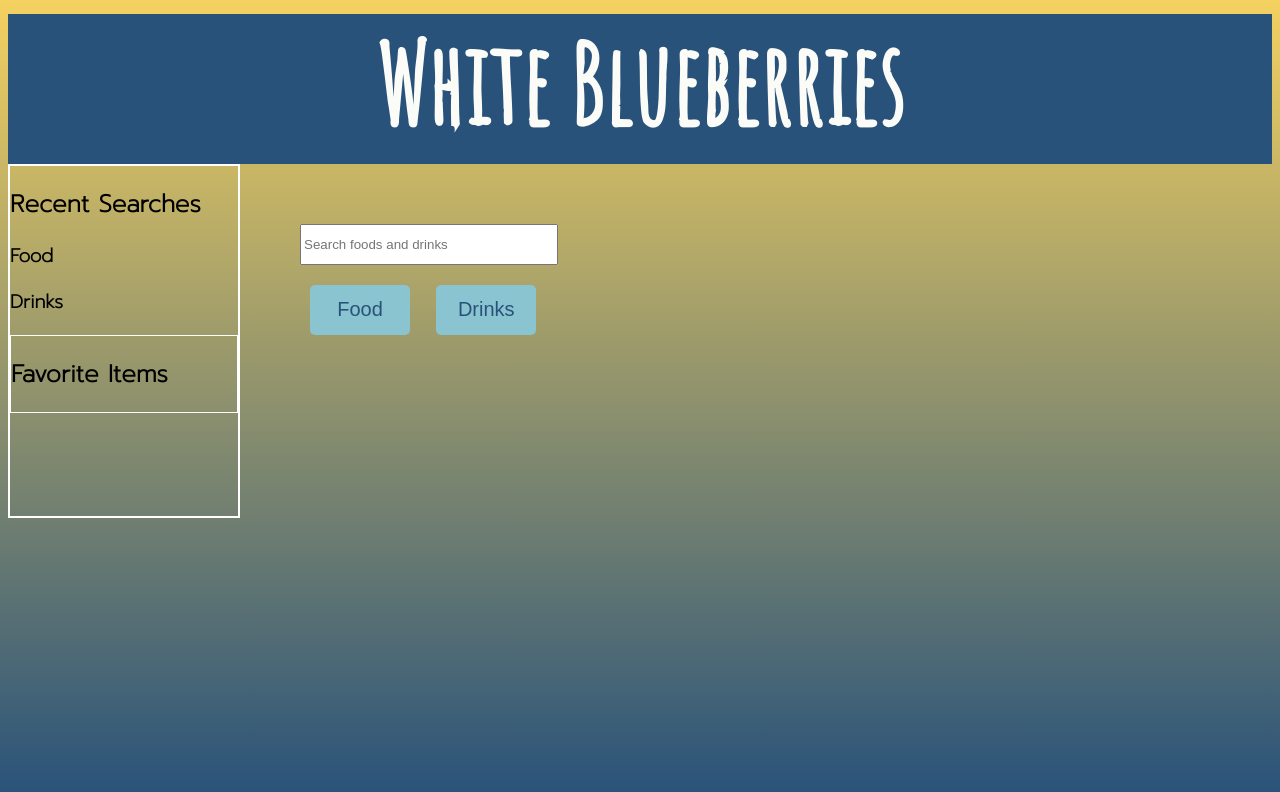
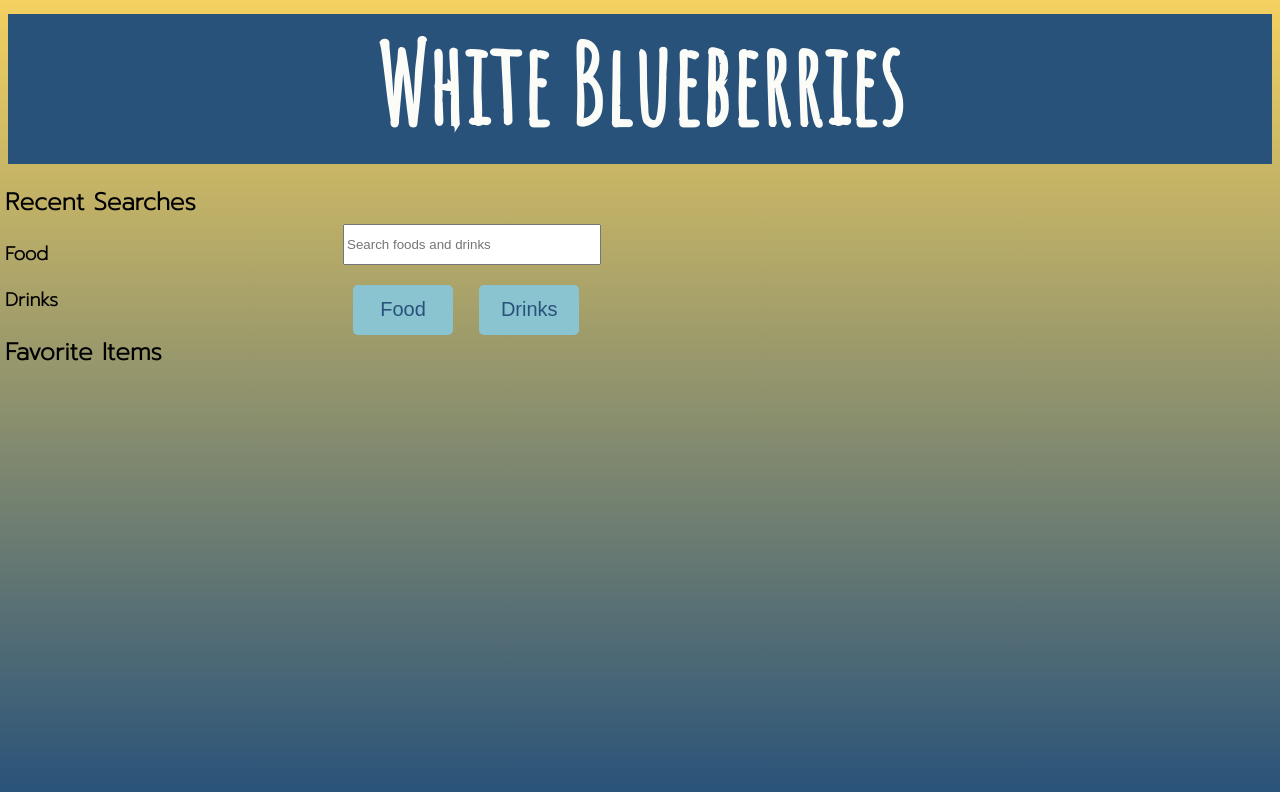
Before and after one commit to IamAlphena/whiteblueberries, a plain HTML site: page index.html in a window 1280 px wide. Drawn offline with nearby package versions, Linux system fonts and the light colour scheme.

Commit message:
sidebar adjusted

```diff
--- a/assets/css/style.css
+++ b/assets/css/style.css
@@ -21,11 +21,12 @@ body{   background: #F4D160; /* Old browsers */
 
 .main{
     display: flex;
+    margin-left: 275px;
 }
 
 .spacer{
     height: 10px;
-    width: auto;
+    width: 100%;
 }
 
 /****
@@ -46,8 +47,13 @@ header{
 Sidebar
 ****/
 .navbar{
-    width: 230px;
-    border: 1px solid white;
+    width: 250px;
+    /* border: 1px solid white; */
+    height: 100%;
+    position: fixed;
+    z-index: 1;
+    left: 5px;
+    overflow-x: hidden;
 }
 
 .navbar h1{
@@ -55,13 +61,13 @@ Sidebar
 }
 
 #recent-container{
-    border: 1px solid white;
+    /* border: 1px solid white;  */
     height: 350px;
 
 }
 
 #favorites-container{
-    border: 1px solid white;
+    /* border: 1px solid white;  */
     height: auto;
 }
 
@@ -72,6 +78,8 @@ Search
 .searchBox{
     padding: 40px;
     margin: 20px;
+    width: 100%;
+    display: block;
 }
 
 .searchBox input{
```
